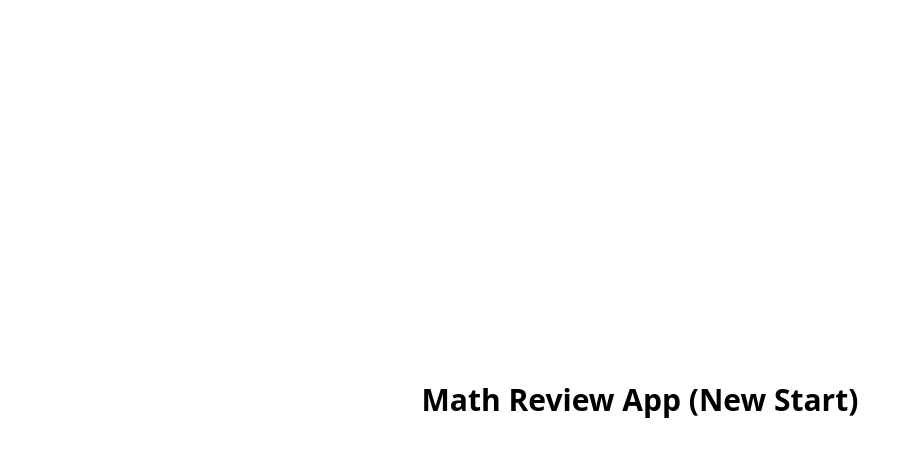
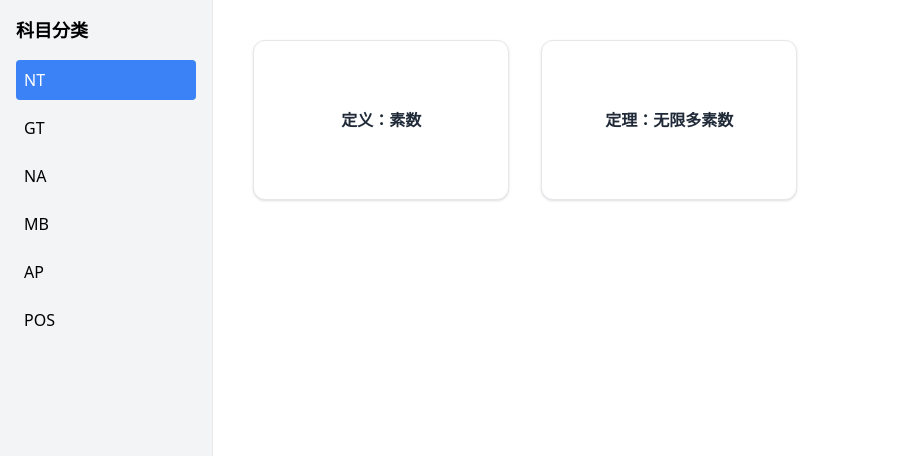
Before and after one commit to ozo123/math-review-reset, a React (Vite) app: page / in a window 1280 px wide. Shown: the top 456 px of the page, without its empty margins (0-905 px from the left). Built offline with nearby package versions, Linux system fonts and the light colour scheme.

Commit message:
更新 Flash Card 功能

```diff
--- a/src/App.jsx
+++ b/src/App.jsx
@@ -1,7 +1,68 @@
-export default function App() {
+import { useState } from "react";
+
+const subjects = ["NT", "GT", "NA", "MB", "AP", "POS"];
+
+const flashCards = {
+  NT: [
+    { front: "定义：素数", back: "大于 1 的自然数，除了 1 和它本身外不能被整除。" },
+    { front: "定理：无限多素数", back: "反证法：假设只有有限个素数，构造一个新的数 p1*p2*...*pn + 1，必含有新的素因子，矛盾。" }
+  ],
+  GT: [
+    { front: "定义：图", back: "由顶点集和边集组成的二元组 G = (V, E)。" }
+  ],
+  NA: [],
+  MB: [],
+  AP: [],
+  POS: []
+};
+
+function FlashCard({ front, back }) {
+  const [flipped, setFlipped] = useState(false);
   return (
-    <div className="min-h-screen flex items-center justify-center bg-white">
-      <h1 className="text-3xl font-bold">Math Review App (New Start)</h1>
+    <div
+      onClick={() => setFlipped(!flipped)}
+      className="w-64 h-40 m-4 p-4 bg-white border rounded-xl shadow cursor-pointer relative perspective"
+    >
+      <div className={`w-full h-full transition-transform duration-500 transform ${flipped ? "rotate-y-180" : ""}`}>
+        <div className={`absolute w-full h-full backface-hidden ${flipped ? "hidden" : "block"}`}>
+          <div className="flex items-center justify-center h-full text-center font-semibold text-gray-800">{front}</div>
+        </div>
+        <div className={`absolute w-full h-full backface-hidden transform rotate-y-180 ${flipped ? "block" : "hidden"}`}>
+          <div className="flex items-center justify-center h-full text-center text-sm text-gray-600">{back}</div>
+        </div>
+      </div>
     </div>
   );
 }
+
+export default function App() {
+  const [selectedSubject, setSelectedSubject] = useState("NT");
+
+  return (
+    <div className="flex min-h-screen bg-white">
+      <div className="w-1/6 bg-gray-100 p-4 border-r">
+        <h2 className="text-lg font-bold mb-4">科目分类</h2>
+        {subjects.map((subject) => (
+          <div
+            key={subject}
+            onClick={() => setSelectedSubject(subject)}
+            className={`cursor-pointer p-2 rounded mb-2 ${
+              selectedSubject === subject ? "bg-blue-500 text-white" : "hover:bg-gray-200"
+            }`}
+          >
+            {subject}
+          </div>
+        ))}
+      </div>
+
+      <div className="flex-1 p-6 flex flex-wrap justify-start items-start">
+        {(flashCards[selectedSubject] || []).map((card, index) => (
+          <FlashCard key={index} front={card.front} back={card.back} />
+        ))}
+        {(!flashCards[selectedSubject] || flashCards[selectedSubject].length === 0) && (
+          <div className="text-gray-400">该科目暂无卡片内容。</div>
+        )}
+      </div>
+    </div>
+  );
+}
```
